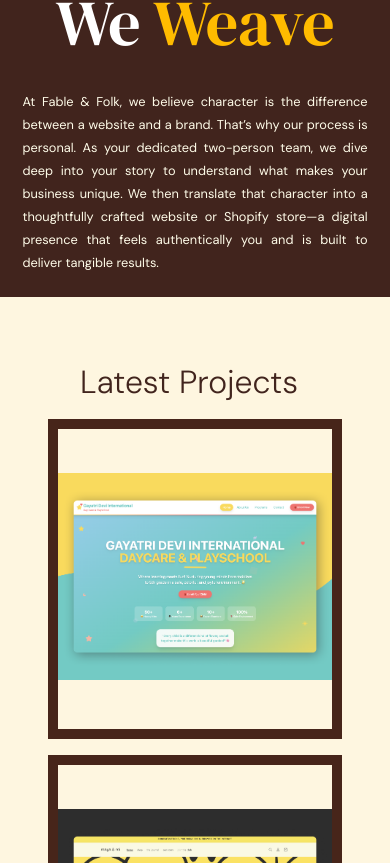
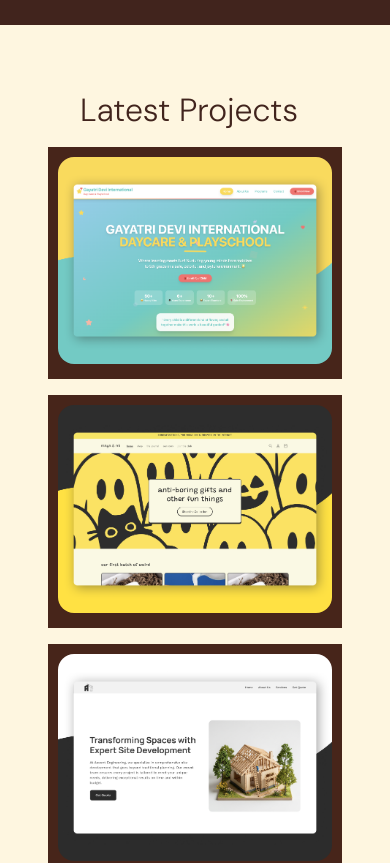
Before and after one commit to aryadevaskar/fableandfolk, a React (Vite) app in the folder fableandfolk/: page / in a window 390 px wide. Shown: the part 1081-1944 px from the top of the page. Built offline with nearby package versions, Linux system fonts and the light colour scheme.

Commit message:
changes made in hero.css and project.css

```diff
--- a/fableandfolk/src/components/Hero/hero.css
+++ b/fableandfolk/src/components/Hero/hero.css
@@ -1,11 +1,12 @@
 .hero {
-  height: 100vh;
+
   width: 100%;
   background-color: #fef6e0;
   display: flex;
   justify-content: center;
   align-items: center;
   padding: 0 1rem;
+  margin: 5rem 0 4rem 0;
 }
 
 .hero-content {
@@ -96,7 +97,8 @@
 @media (max-width: 480px) {
   /* Target very small mobile screens */
   .hero{
-    margin-bottom: 3rem;
+    margin: 0 0 3rem 0;
+
   }
   .hero-content{
     height: 100%;
@@ -129,7 +131,7 @@
     display: flex;
     justify-content: center;
     align-items: center;
-    /* margin-top: 5rem; */
+    margin-top: 5rem;
   }
 
   .hero-content {
--- a/fableandfolk/src/components/Projects/project.css
+++ b/fableandfolk/src/components/Projects/project.css
@@ -33,7 +33,7 @@
 
 /* Left image placeholder */
 .image-1 {
-  background-color: #fef6e0; /* same as section bg to look like cutout */
+
   flex: 1;
   border: 10px solid #47251a;
   min-height: 400px;
@@ -52,6 +52,7 @@
   width: 100%;
   height: 100%;
   object-fit: cover;
+  border-radius: 1rem;
 }
 /* Right content */
 .p1-content {
@@ -164,8 +165,11 @@
   display: none;
 }
 .image-1{
-  min-height: 300px;
+  min-height: 200px;
   border: none;
+}
+.image-1:hover{
+  transform: scale(1.05);
 }
 }
 
```
